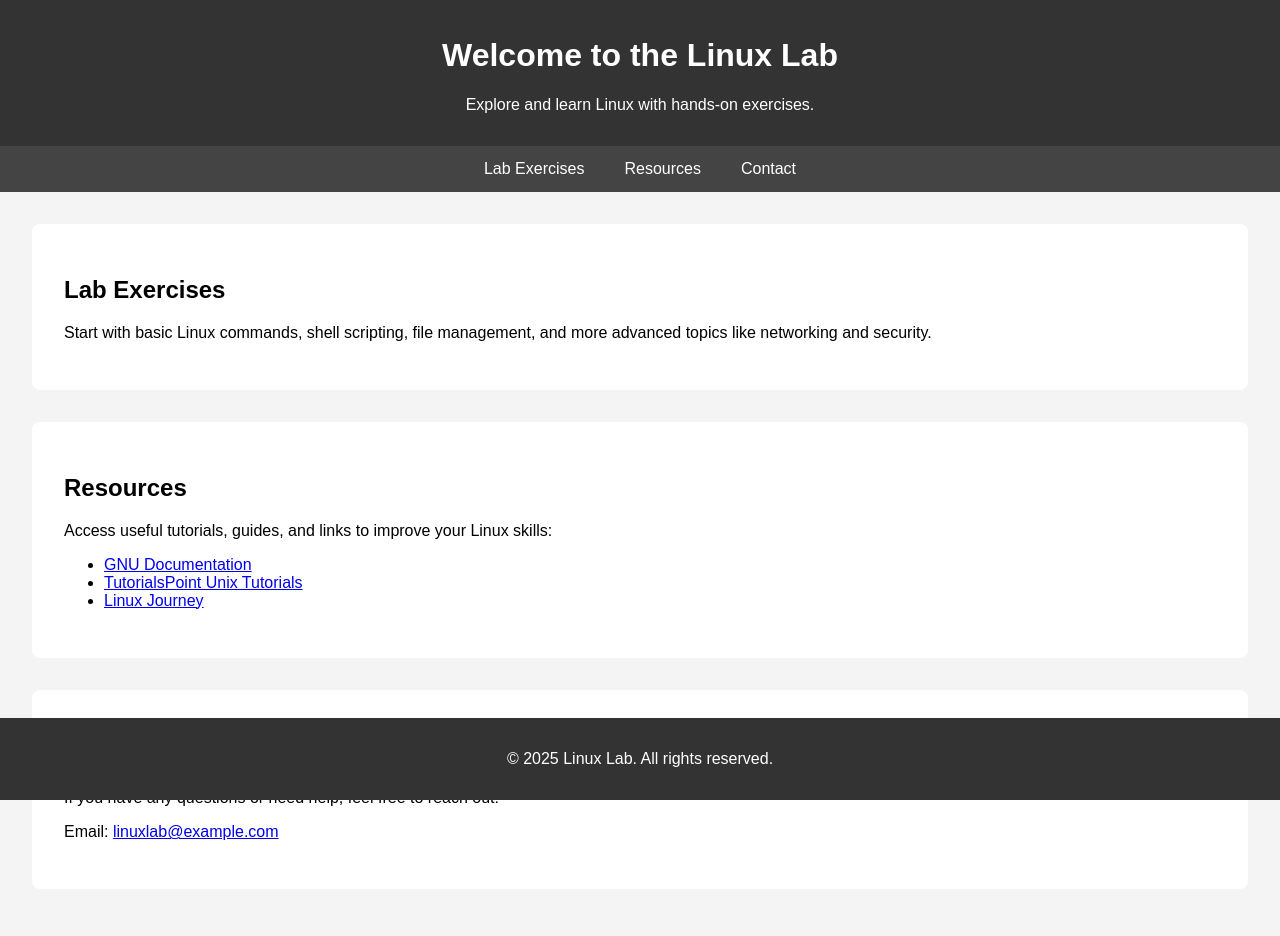
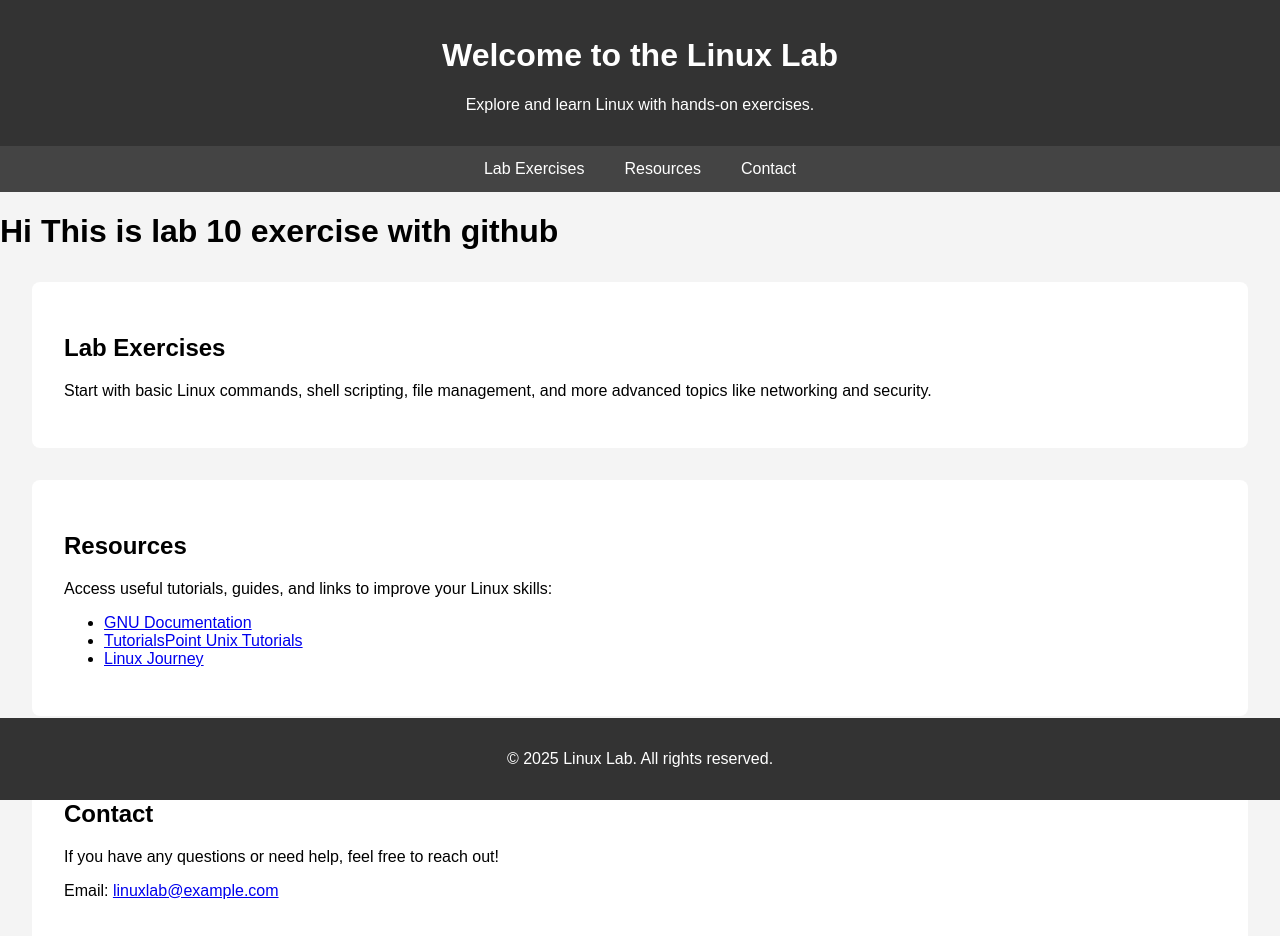
Before and after one commit to G00440630/ApacheWebsite, a plain HTML site: page index.html in a window 1280 px wide. Drawn offline with Linux system fonts and the light colour scheme.

Commit message:
Updated index.html from Windows

```diff
--- a/index.html
+++ b/index.html
@@ -62,6 +62,7 @@
         <a href="#contact">Contact</a>
     </nav>
 
+    <h1>Hi This is lab 10 exercise with github</h1>
     <section id="lab-exercises">
         <h2>Lab Exercises</h2>
         <p>Start with basic Linux commands, shell scripting, file management, and more advanced topics like networking and security.</p>
```
